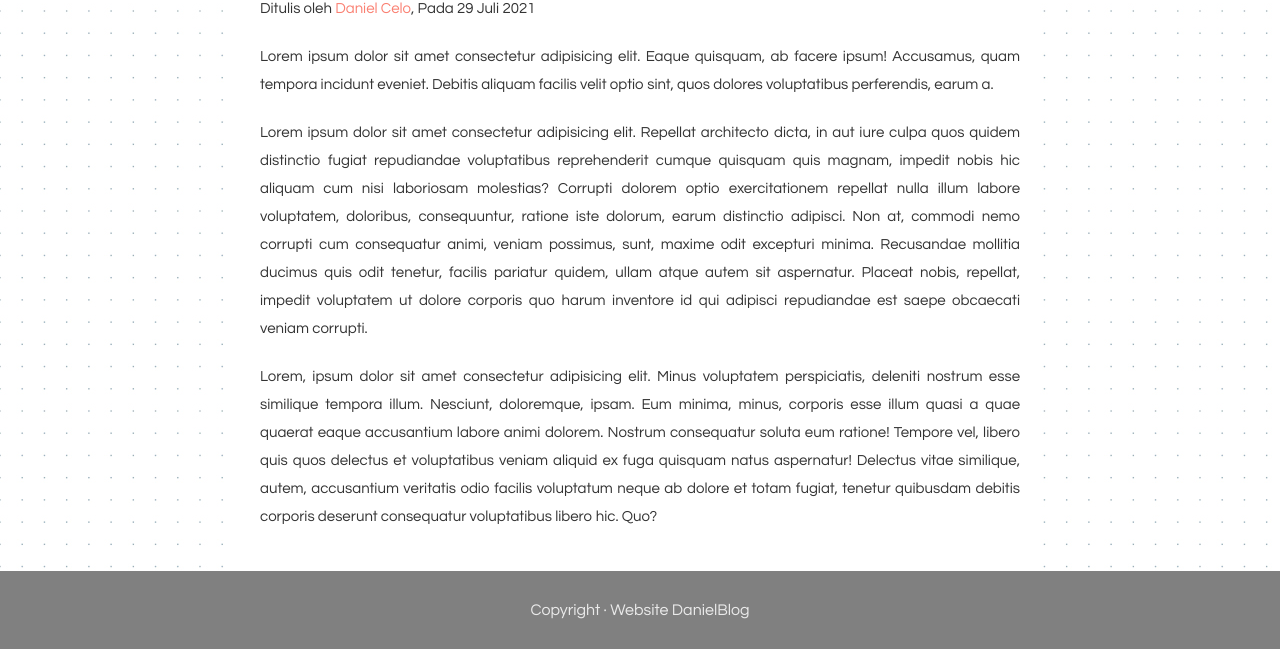
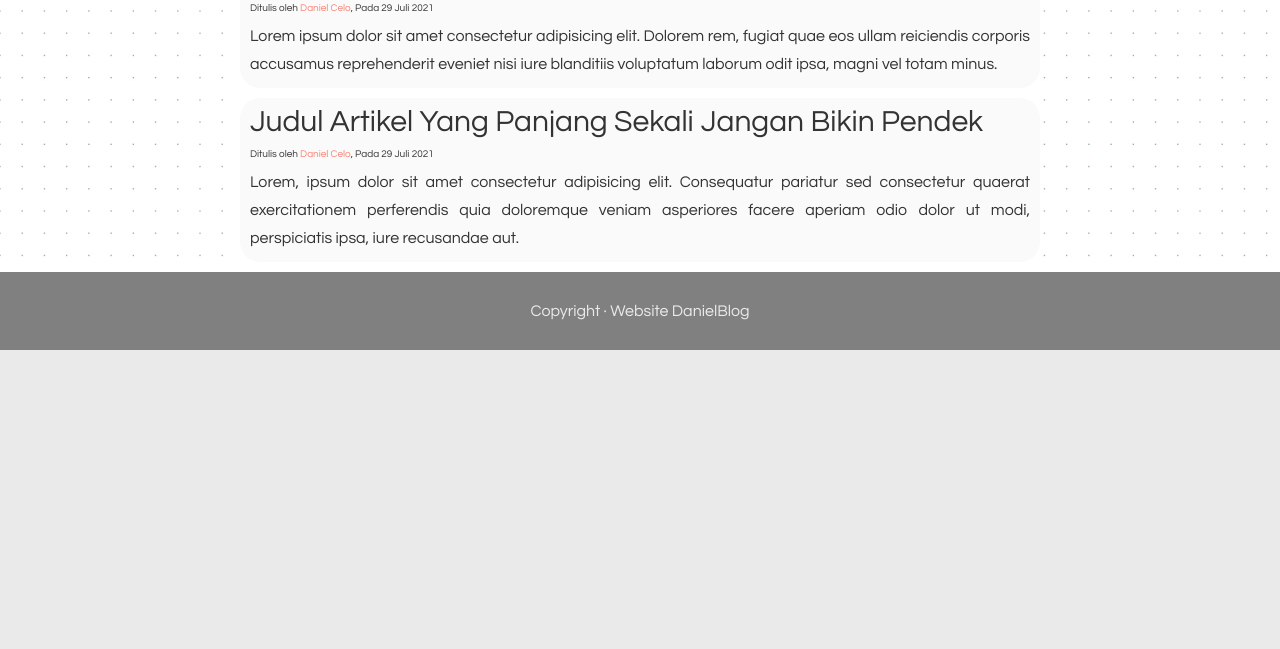
Before and after one commit to DanielCeloOnibala/liteblog, a plain HTML site: page index.html in a window 1280 px wide. Shown: the part 589-1238 px from the top of the page. After the commit the page ends 939 px from the top, so only its background shows below. Drawn offline with Linux system fonts and the light colour scheme.

Commit message:
mengubah file index.html

```diff
--- a/index.html
+++ b/index.html
@@ -20,14 +20,14 @@
 		</div>
 		<div class="hero"></div>
 		<div class="content">
-			<h2>Judul Artikel</h2>
+			<label class="judul">Judul Artikel Yang Panjang Sekali Jangan Bikin Pendek</label>
 			<p class="penulis">Ditulis oleh <a href="">Daniel Celo</a>, Pada 29 Juli 2021</p>
-
-			<p>Lorem ipsum dolor sit amet consectetur adipisicing elit. Eaque quisquam, ab facere ipsum! Accusamus, quam tempora incidunt eveniet. Debitis aliquam facilis velit optio sint, quos dolores voluptatibus perferendis, earum a.</p>
-
-			<p>Lorem ipsum dolor sit amet consectetur adipisicing elit. Repellat architecto dicta, in aut iure culpa quos quidem distinctio fugiat repudiandae voluptatibus reprehenderit cumque quisquam quis magnam, impedit nobis hic aliquam cum nisi laboriosam molestias? Corrupti dolorem optio exercitationem repellat nulla illum labore voluptatem, doloribus, consequuntur, ratione iste dolorum, earum distinctio adipisci. Non at, commodi nemo corrupti cum consequatur animi, veniam possimus, sunt, maxime odit excepturi minima. Recusandae mollitia ducimus quis odit tenetur, facilis pariatur quidem, ullam atque autem sit aspernatur. Placeat nobis, repellat, impedit voluptatem ut dolore corporis quo harum inventore id qui adipisci repudiandae est saepe obcaecati veniam corrupti.</p>
-
-			<p>Lorem, ipsum dolor sit amet consectetur adipisicing elit. Minus voluptatem perspiciatis, deleniti nostrum esse similique tempora illum. Nesciunt, doloremque, ipsam. Eum minima, minus, corporis esse illum quasi a quae quaerat eaque accusantium labore animi dolorem. Nostrum consequatur soluta eum ratione! Tempore vel, libero quis quos delectus et voluptatibus veniam aliquid ex fuga quisquam natus aspernatur! Delectus vitae similique, autem, accusantium veritatis odio facilis voluptatum neque ab dolore et totam fugiat, tenetur quibusdam debitis corporis deserunt consequatur voluptatibus libero hic. Quo?</p>
+			<p class="isitext">Lorem ipsum dolor sit amet consectetur adipisicing elit. Dolorem rem, fugiat quae eos ullam reiciendis corporis accusamus reprehenderit eveniet nisi iure blanditiis voluptatum laborum odit ipsa, magni vel totam minus.</p>
+		</div>
+		<div class="content">
+			<label class="judul">Judul Artikel Yang Panjang Sekali Jangan Bikin Pendek</label>
+			<p class="penulis">Ditulis oleh <a href="">Daniel Celo</a>, Pada 29 Juli 2021</p>
+			<p class="isitext">Lorem, ipsum dolor sit amet consectetur adipisicing elit. Consequatur pariatur sed consectetur quaerat exercitationem perferendis quia doloremque veniam asperiores facere aperiam odio dolor ut modi, perspiciatis ipsa, iure recusandae aut.</p>
 		</div>
 	</div>
 	<div class="footer">
--- a/style.css
+++ b/style.css
@@ -85,6 +85,7 @@ body {
 
  .header a:hover {
  	background-color: lightskyblue;
+ 	border-radius: 20px;
  	color: white;
  }
 
@@ -98,35 +99,36 @@ body {
  }
 
  .content {
- 	padding: 20px;
- }
-
- .content h2 {
- 	font-size: 30px;
- 	font-weight: bold;
+ 	background-color: #fafafa;
+ 	border-radius: 20px;
+ 	padding: 10px;
+ 	margin: 10px 0px 10px 0px;
  }
 
  .content .penulis {
- 	font-size: 15px;
- 	margin-top: 5px;
+ 	font-size: 10px;
  }
 
- .content .penulis a {
+.content a {
+	text-decoration: none;
 	color: salmon;
- 	text-decoration: none;
 }
-
- .content .penulis a:hover {
+.content a:hover {
 	background-color: lightskyblue;
 	color: white;
 }
 
- .content p{
- 	margin-bottom: 20px;
- 	font-size: 15px;
+.content .judul {
+	font-size: 30px;
+}
+
+.content .isitext {
 	text-align: justify;
 }
 
+
+
+/* Footer */
 .footer {
 	background-color: grey;
 	text-align: center;
```
Lines whose indentation alone changed are shown as unchanged.
